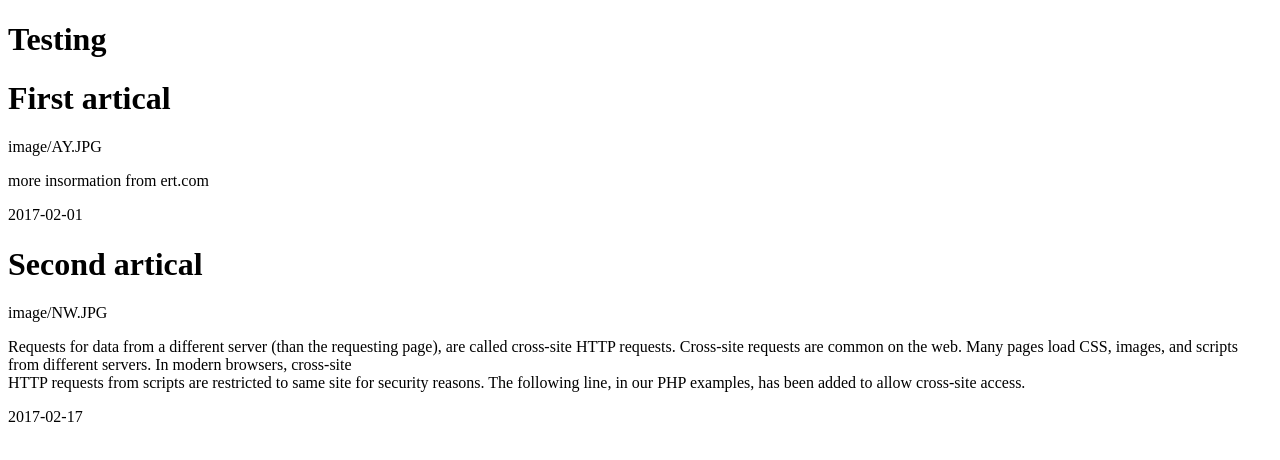
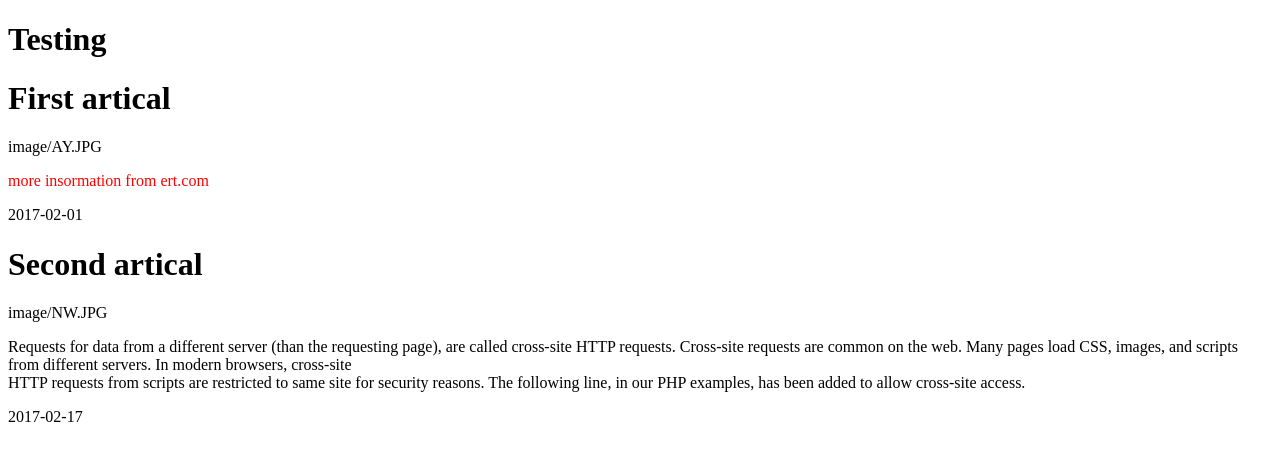
Before and after one commit to GelmanDan/Angular2_SimpleCRUD, an Angular app: page / in a window 1280 px wide. Shown: the top 460 px of the page. Built offline with nearby package versions, Linux system fonts and the light colour scheme.

Commit message:
fixed json styles displayed

```diff
--- a/src/app/app.component.html
+++ b/src/app/app.component.html
@@ -3,6 +3,6 @@
 <div *ngFor="let artical of articals">
     <h1 class="header">{{artical?.title}}</h1>
     <p>{{artical?.img}}</p>
-    <div class="" [innerHTML]="artical?.body"></div>
+    <div class="" [innerHTML]="artical?.body | keepHtml"></div>
     <p>{{artical?.date}}</p>
 </div>
--- a/src/app/app.module.ts
+++ b/src/app/app.module.ts
@@ -4,10 +4,12 @@ import { FormsModule } from '@angular/forms';
 import { HttpModule } from '@angular/http';
 
 import { AppComponent } from './app.component';
+import { EscapeHtmlPipe } from './pipes/keep-html.pipe';
 
 @NgModule({
   declarations: [
-    AppComponent
+    AppComponent,
+    EscapeHtmlPipe
   ],
   imports: [
     BrowserModule,
--- /dev/null
+++ b/src/app/pipes/keep-html.pipe.ts
@@ -0,0 +1,12 @@
+import { Pipe, PipeTransform } from '@angular/core';
+import { DomSanitizer } from '@angular/platform-browser';
+
+@Pipe({ name: 'keepHtml', pure: false })
+export class EscapeHtmlPipe implements PipeTransform {
+  constructor(private sanitizer: DomSanitizer) {
+  }
+
+  transform(content) {
+    return this.sanitizer.bypassSecurityTrustHtml(content);
+  }
+}
```
Also changed, not shown: src/app/app.component.ts (+7 -2 lines).
